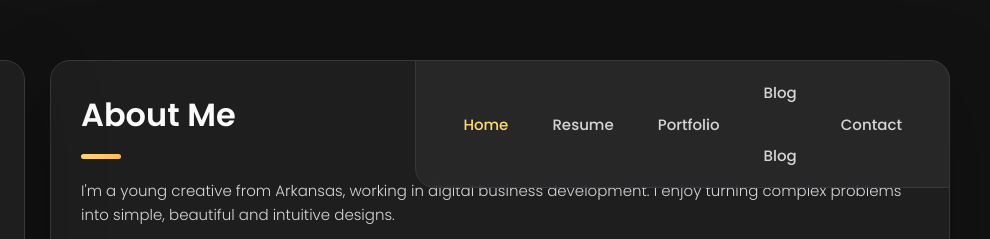
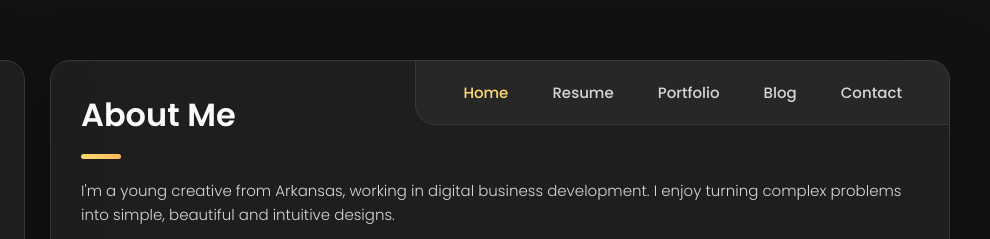
Before and after one commit to Jacob-Heff/Jacob-Heff.github.io, a plain HTML site: page blog.html in a window 1280 px wide. Shown: the top 239 px of the page, 290-1280 px from the left. Drawn offline with nearby package versions, Linux system fonts and the light colour scheme.

Commit message:
Update Code

```diff
--- a/blog.html
+++ b/blog.html
@@ -117,7 +117,6 @@
 
           <li class="navbar-item">
             <a class="navbar-link" href="#">Blog</a>
-            <button class="navbar-link" data-nav-link>Blog</button>
           </li>
 
           <li class="navbar-item">
```
